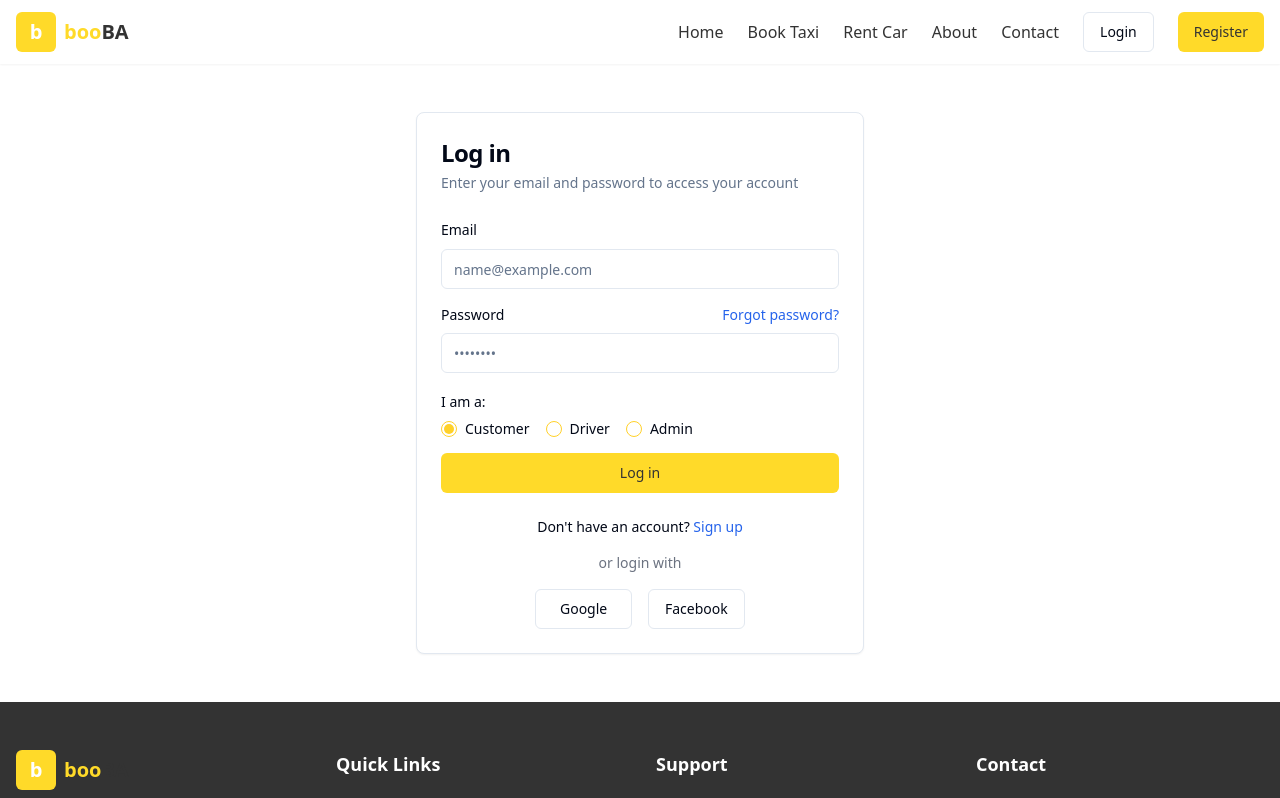
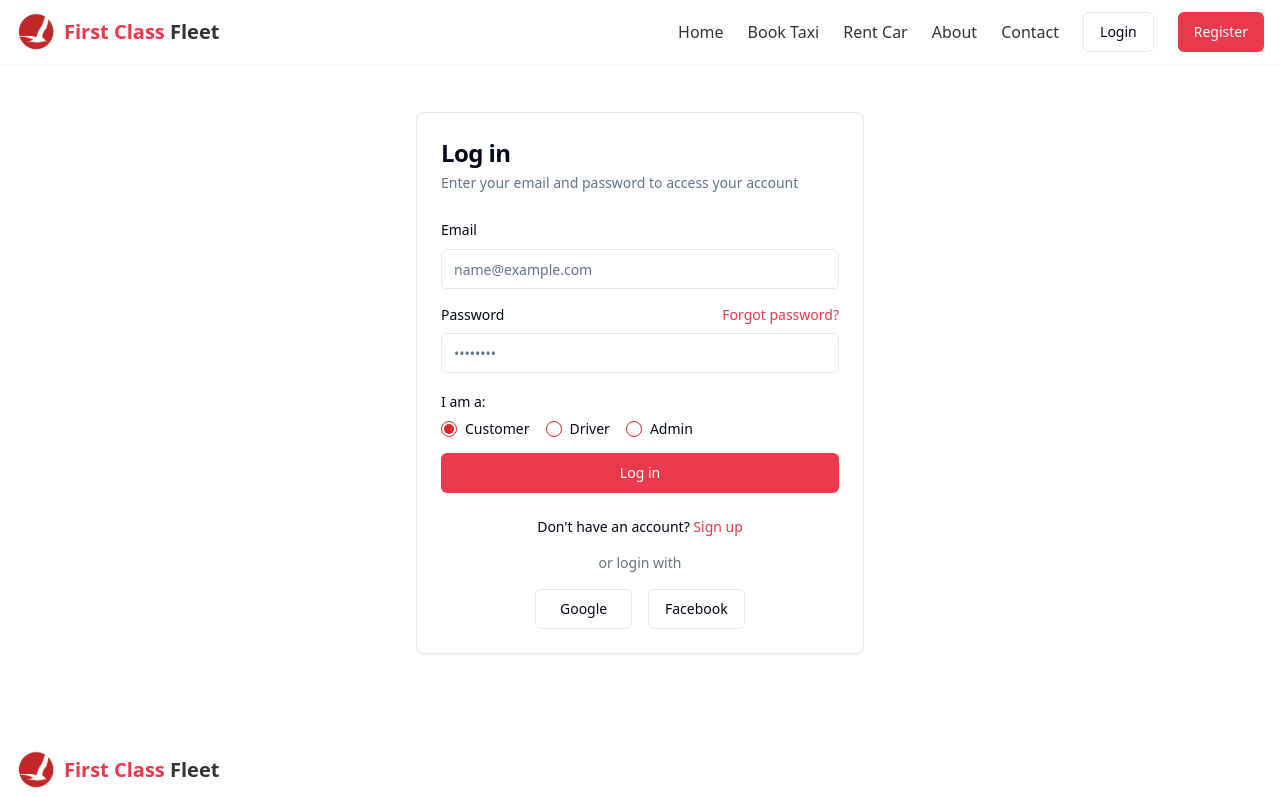
Before and after one commit to Shabin-jezh/booba-ride-connect, a React (Vite) app: page /login in a window 1280 px wide. Shown: the top 798 px of the page. Built offline with nearby package versions, Linux system fonts and the light colour scheme.

Commit message:
Refactor: Update app name and theme
Update the application name to "First Class Fleet" and apply the new color theme and logo.

```diff
--- a/index.html
+++ b/index.html
@@ -1,20 +1,23 @@
+
 <!DOCTYPE html>
 <html lang="en">
   <head>
     <meta charset="UTF-8" />
     <meta name="viewport" content="width=device-width, initial-scale=1.0" />
-    <title>booba-ride-connect</title>
-    <meta name="description" content="Lovable Generated Project" />
-    <meta name="author" content="Lovable" />
+    <title>First Class Fleet</title>
+    <meta name="description" content="First Class Fleet - Move like a King" />
+    <meta name="author" content="First Class Fleet" />
 
-    <meta property="og:title" content="booba-ride-connect" />
-    <meta property="og:description" content="Lovable Generated Project" />
+    <meta property="og:title" content="First Class Fleet" />
+    <meta property="og:description" content="First Class Fleet - Move like a King" />
     <meta property="og:type" content="website" />
-    <meta property="og:image" content="https://lovable.dev/opengraph-image-p98pqg.png" />
+    <meta property="og:image" content="/lovable-uploads/dbb328b3-31d8-4aa9-b1b1-3a081c9757d8.png" />
 
     <meta name="twitter:card" content="summary_large_image" />
-    <meta name="twitter:site" content="@lovable_dev" />
-    <meta name="twitter:image" content="https://lovable.dev/opengraph-image-p98pqg.png" />
+    <meta name="twitter:site" content="@firstclassfleet" />
+    <meta name="twitter:image" content="/lovable-uploads/dbb328b3-31d8-4aa9-b1b1-3a081c9757d8.png" />
+
+    <link rel="icon" href="/lovable-uploads/dbb328b3-31d8-4aa9-b1b1-3a081c9757d8.png" type="image/png">
   </head>
 
   <body>
--- a/src/components/DashboardLayout.tsx
+++ b/src/components/DashboardLayout.tsx
@@ -73,14 +73,14 @@ const DashboardLayout = ({ children, userType }: DashboardLayoutProps) => {
                 className={cn(
                   "flex items-center px-4 py-3 text-sm font-medium rounded-md group transition-colors",
                   location.pathname === item.href
-                    ? "bg-booba-yellow/20 text-booba-dark"
+                    ? "bg-fleet-red/20 text-fleet-red"
                     : "text-gray-600 hover:bg-gray-100"
                 )}
               >
                 <item.icon className={cn(
                   "mr-3 h-5 w-5",
                   location.pathname === item.href
-                    ? "text-booba-dark"
+                    ? "text-fleet-red"
                     : "text-gray-500"
                 )} />
                 {item.name}
@@ -112,7 +112,7 @@ const DashboardLayout = ({ children, userType }: DashboardLayoutProps) => {
               <Button variant="ghost" size="icon">
                 <Bell className="h-5 w-5" />
               </Button>
-              <div className="h-8 w-8 rounded-full bg-booba-yellow flex items-center justify-center text-booba-dark">
+              <div className="h-8 w-8 rounded-full bg-fleet-red flex items-center justify-center text-white">
                 <span className="font-medium text-sm">
                   {userType === 'admin' ? 'A' : 'D'}
                 </span>
--- a/src/components/Logo.tsx
+++ b/src/components/Logo.tsx
@@ -5,12 +5,16 @@ import { Link } from 'react-router-dom';
 const Logo = ({ className = '' }: { className?: string }) => {
   return (
     <Link to="/" className={`flex items-center gap-2 ${className}`}>
-      <div className="bg-booba-yellow w-10 h-10 rounded-md flex items-center justify-center">
-        <span className="text-white font-bold text-xl">b</span>
+      <div className="w-10 h-10 rounded-full flex items-center justify-center">
+        <img
+          src="/lovable-uploads/dbb328b3-31d8-4aa9-b1b1-3a081c9757d8.png"
+          alt="First Class Fleet Logo"
+          className="w-full h-full"
+        />
       </div>
       <span className="font-bold text-xl">
-        <span className="text-booba-yellow">boo</span>
-        <span className="text-booba-dark">BA</span>
+        <span className="text-fleet-red">First Class</span>
+        <span className="text-fleet-dark"> Fleet</span>
       </span>
     </Link>
   );
--- a/src/components/Navbar.tsx
+++ b/src/components/Navbar.tsx
@@ -50,8 +50,8 @@ const Navbar = () => {
 
 const NavLinks = ({ mobile = false }: { mobile?: boolean }) => {
   const baseClass = mobile
-    ? "px-2 py-1 text-booba-dark hover:text-booba-yellow transition-colors"
-    : "text-booba-dark hover:text-booba-yellow transition-colors";
+    ? "px-2 py-1 text-fleet-dark hover:text-fleet-red transition-colors"
+    : "text-fleet-dark hover:text-fleet-red transition-colors";
 
   return (
     <>
@@ -72,7 +72,7 @@ const AuthButtons = ({ mobile = false }: { mobile?: boolean }) => {
           <Button variant="outline" className="w-full">Login</Button>
         </Link>
         <Link to="/register" className="w-full">
-          <Button className="w-full bg-booba-yellow text-booba-dark hover:bg-booba-yellow/90">Register</Button>
+          <Button className="w-full bg-fleet-red text-white hover:bg-fleet-red/90">Register</Button>
         </Link>
       </>
     );
@@ -84,7 +84,7 @@ const AuthButtons = ({ mobile = false }: { mobile?: boolean }) => {
         <Button variant="outline">Login</Button>
       </Link>
       <Link to="/register">
-        <Button className="bg-booba-yellow text-booba-dark hover:bg-booba-yellow/90">Register</Button>
+        <Button className="bg-fleet-red text-white hover:bg-fleet-red/90">Register</Button>
       </Link>
     </>
   );
--- a/src/index.css
+++ b/src/index.css
@@ -14,8 +14,8 @@
     --popover: 0 0% 100%;
     --popover-foreground: 222.2 84% 4.9%;
 
-    --primary: 47 100% 58%;
-    --primary-foreground: 0 0% 20%;
+    --primary: 0 72% 51%;
+    --primary-foreground: 0 0% 100%;
 
     --secondary: 210 40% 96.1%;
     --secondary-foreground: 222.2 47.4% 11.2%;
@@ -31,18 +31,18 @@
 
     --border: 214.3 31.8% 91.4%;
     --input: 214.3 31.8% 91.4%;
-    --ring: 47 100% 58%;
+    --ring: 0 72% 51%;
 
     --radius: 0.5rem;
 
     --sidebar-background: 0 0% 100%;
     --sidebar-foreground: 0 0% 20%;
-    --sidebar-primary: 47 100% 58%;
-    --sidebar-primary-foreground: 0 0% 20%;
+    --sidebar-primary: 0 72% 51%;
+    --sidebar-primary-foreground: 0 0% 100%;
     --sidebar-accent: 0 0% 96%;
     --sidebar-accent-foreground: 0 0% 20%;
     --sidebar-border: 0 0% 90%;
-    --sidebar-ring: 47 100% 58%;
+    --sidebar-ring: 0 72% 51%;
   }
 
   .dark {
@@ -55,8 +55,8 @@
     --popover: 0 0% 20%;
     --popover-foreground: 0 0% 100%;
 
-    --primary: 47 100% 58%;
-    --primary-foreground: 0 0% 20%;
+    --primary: 0 72% 51%;
+    --primary-foreground: 0 0% 100%;
 
     --secondary: 0 0% 30%;
     --secondary-foreground: 0 0% 100%;
@@ -72,16 +72,16 @@
 
     --border: 0 0% 30%;
     --input: 0 0% 30%;
-    --ring: 47 100% 58%;
+    --ring: 0 72% 51%;
 
     --sidebar-background: 0 0% 20%;
     --sidebar-foreground: 0 0% 100%;
-    --sidebar-primary: 47 100% 58%;
-    --sidebar-primary-foreground: 0 0% 20%;
+    --sidebar-primary: 0 72% 51%;
+    --sidebar-primary-foreground: 0 0% 100%;
     --sidebar-accent: 0 0% 25%;
     --sidebar-accent-foreground: 0 0% 100%;
     --sidebar-border: 0 0% 30%;
-    --sidebar-ring: 47 100% 58%;
+    --sidebar-ring: 0 72% 51%;
   }
 }
 
@@ -97,16 +97,16 @@
 }
 
 @layer components {
-  .booba-gradient {
-    @apply bg-gradient-to-r from-booba-yellow to-booba-yellow-light;
+  .fleet-gradient {
+    @apply bg-gradient-to-r from-fleet-red to-fleet-accent;
   }
 
   .btn-primary {
-    @apply bg-booba-yellow text-booba-dark font-medium py-2 px-4 rounded-md hover:bg-opacity-90 transition-all;
+    @apply bg-fleet-red text-white font-medium py-2 px-4 rounded-md hover:bg-opacity-90 transition-all;
   }
 
   .btn-secondary {
-    @apply bg-booba-dark text-white font-medium py-2 px-4 rounded-md hover:bg-opacity-90 transition-all;
+    @apply bg-fleet-dark text-white font-medium py-2 px-4 rounded-md hover:bg-opacity-90 transition-all;
   }
 
   .card-hover {
--- a/src/pages/Login.tsx
+++ b/src/pages/Login.tsx
@@ -56,7 +56,7 @@ const Login = () => {
                 <div className="space-y-2">
                   <div className="flex justify-between">
                     <label htmlFor="password" className="text-sm font-medium">Password</label>
-                    <Link to="/forgot-password" className="text-sm text-blue-600 hover:underline">
+                    <Link to="/forgot-password" className="text-sm text-fleet-red hover:underline">
                       Forgot password?
                     </Link>
                   </div>
@@ -90,7 +90,7 @@ const Login = () => {
                   </RadioGroup>
                 </div>
 
-                <Button type="submit" className="w-full bg-booba-yellow text-booba-dark hover:bg-booba-yellow/90">
+                <Button type="submit" className="w-full bg-fleet-red text-white hover:bg-fleet-red/90">
                   Log in
                 </Button>
               </form>
@@ -98,7 +98,7 @@ const Login = () => {
             <CardFooter className="flex flex-col space-y-4">
               <div className="text-sm text-center">
                 Don't have an account?{" "}
-                <Link to="/register" className="text-blue-600 hover:underline">
+                <Link to="/register" className="text-fleet-red hover:underline">
                   Sign up
                 </Link>
               </div>
--- a/tailwind.config.ts
+++ b/tailwind.config.ts
@@ -25,12 +25,12 @@ export default {
 				ring: 'hsl(var(--ring))',
 				background: 'hsl(var(--background))',
 				foreground: 'hsl(var(--foreground))',
-				booba: {
-					yellow: '#FFDA29',
+				fleet: {
+					red: '#ea384c',
 					dark: '#333333',
 					light: '#FFFFFF',
 					gray: '#F2F2F2',
-					'yellow-light': '#FFEDA0'
+					accent: '#F97316'
 				},
 				primary: {
 					DEFAULT: 'hsl(var(--primary))',
```
Also changed, not shown: public/lovable-uploads/dbb328b3-31d8-4aa9-b1b1-3a081c9757d8.png (added).
